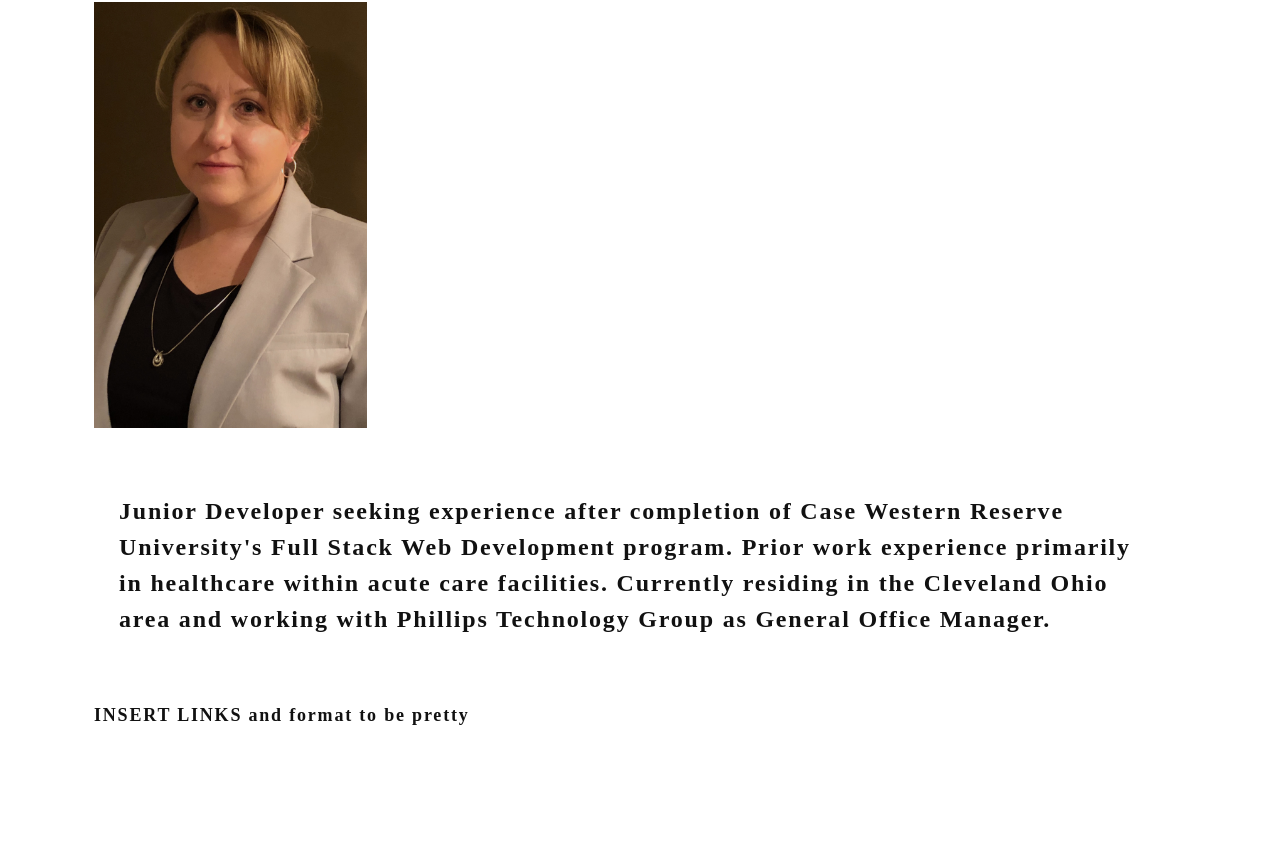
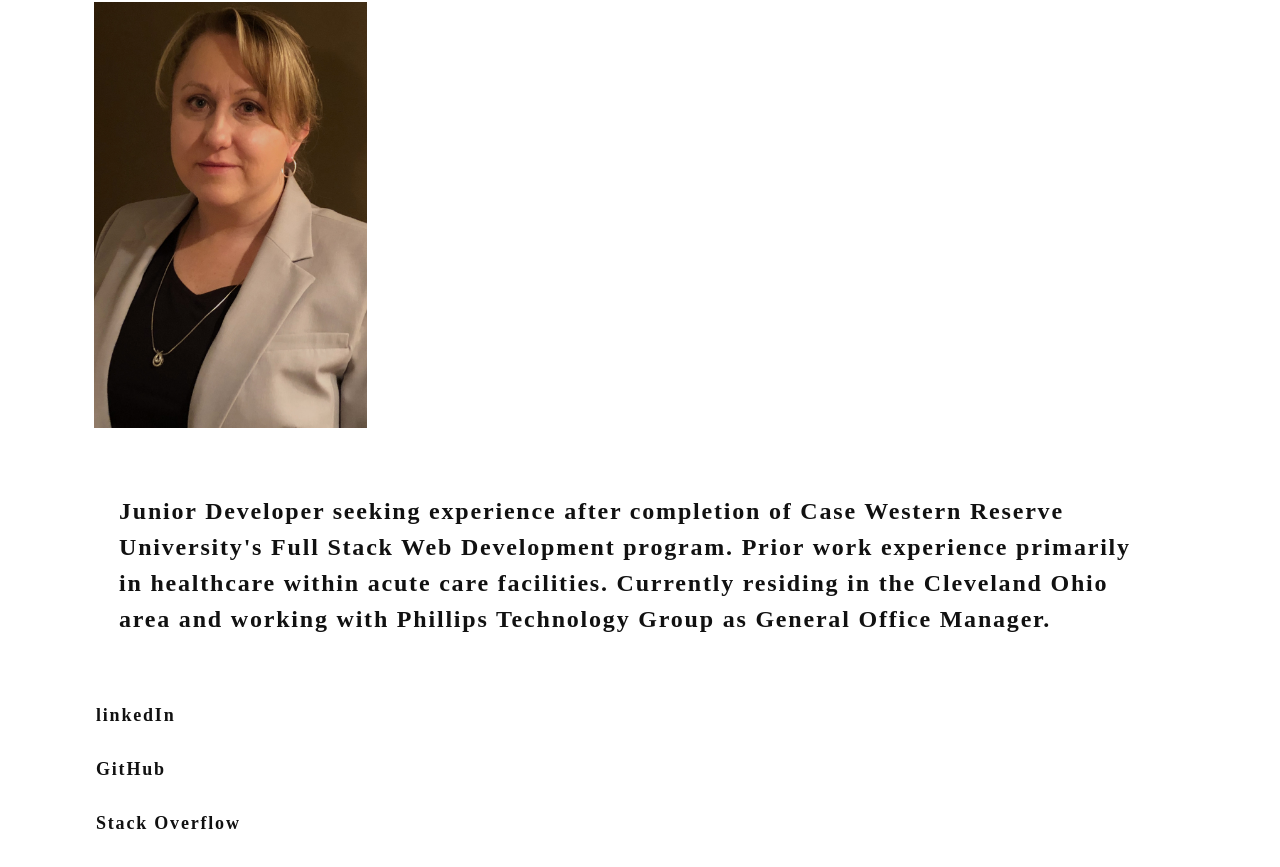
Before and after one commit to cphill11/react-portfolio, a React (Create React App) app: page / in a window 1280 px wide. Shown: the part 267-1134 px from the top of the page. Before the commit the page ends 1046 px from the top, so only its background shows below. Built offline with nearby package versions, Linux system fonts and the light colour scheme.

Commit message:
footer links added

```diff
--- a/src/components/Footer.js
+++ b/src/components/Footer.js
@@ -3,13 +3,29 @@
 import React from "react";
 
 function Footer() {
-  return <section>INSERT LINKS and format to be pretty</section>;
+  return (
+    <section className="my-5">
+      <li>
+        <a href="https://www.linkedin.com/in/cristephillips/" class="linkedIn">
+          linkedIn
+        </a>
+      </li>
+      <br></br>
+      <li>
+        <a href="https://github.com/cphill11" class="gitHub">
+          GitHub
+        </a>
+      </li>
+      <br></br>
+      <li>
+        <a
+          href="https://stackoverflow.com/users/17097977/criste-phillips"
+          class="stackOverflow">
+          Stack Overflow
+        </a>
+      </li>
+    </section>
+  );
 }
 
 export default Footer;
-
-// Footer displays text or icon links to the developer’s GitHub and LinkedIn profiles, and their profile on a third platform (Stack Overflow)
-// Linked in / github / stackoverflow
-// <li><a href="https://www.linkedin.com/in/cristephillips/" class="linkedIn">linkedin.com/in/cristephillips/</a></li>
-//<li><a href="https://github.com/cphill11" class="gitHub">GitHub</a></li>
-// <li><a href="https://stackoverflow.com/users/17097977/criste-phillips" class="stackOverflow">Stack Overflow</a></li>
```
